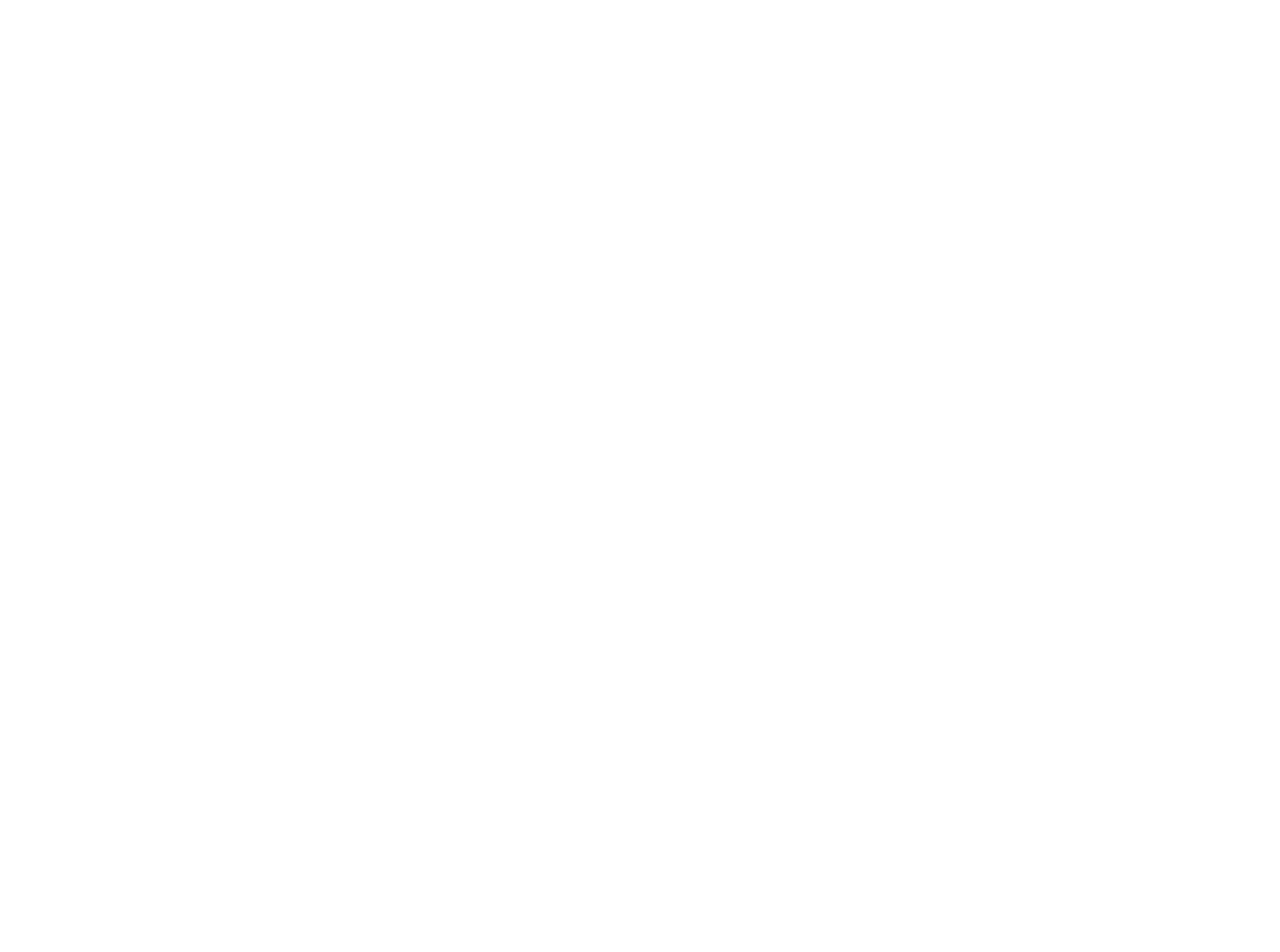
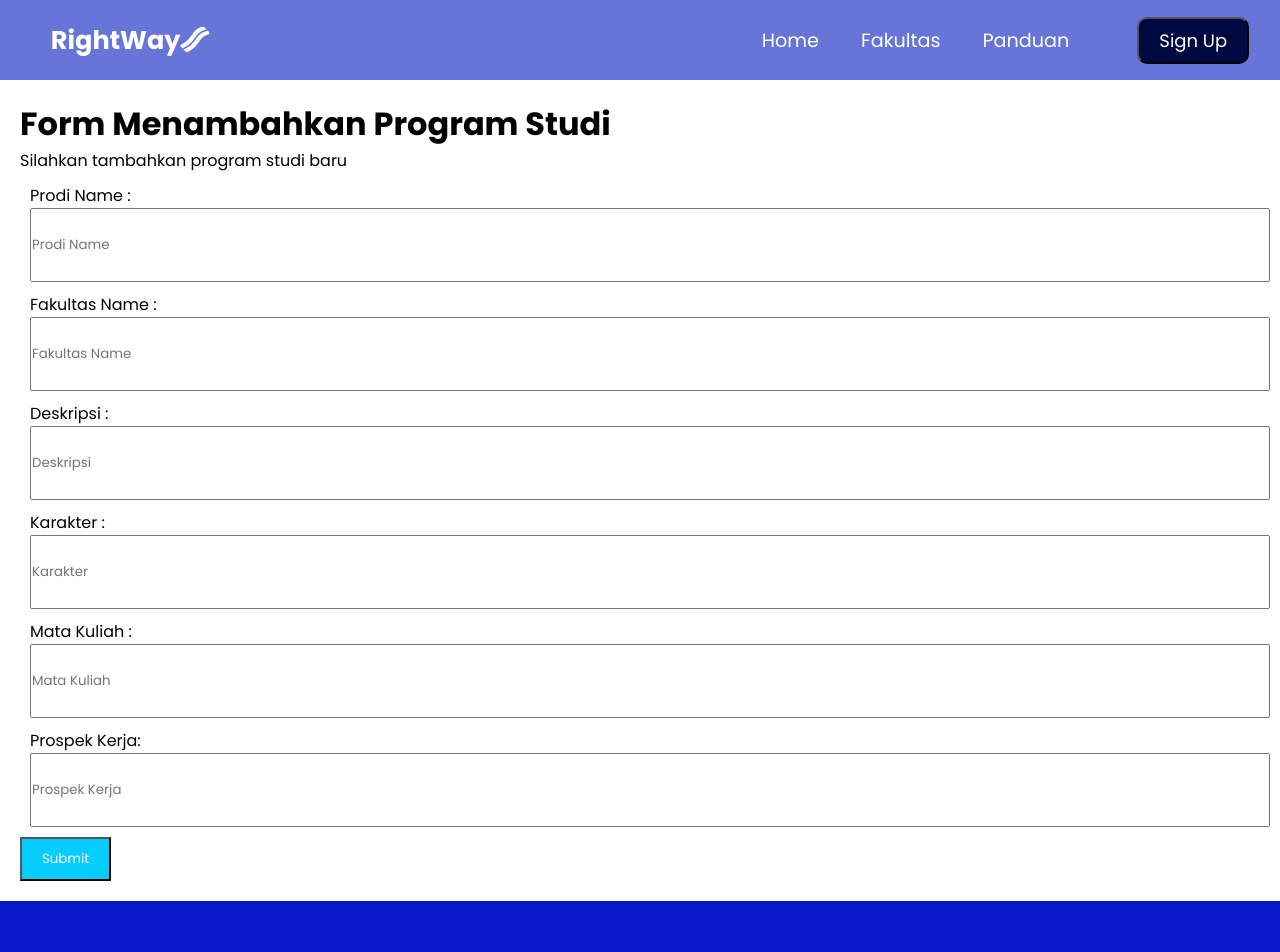
Before and after one commit to rg-km/final-project-engineering-45, a React (Create React App) app in the folder frontend/: page /create in a window 1280 px wide. Before the commit this address had no page. Shown: the top 952 px of the page. Before the commit the page ends 800 px from the top, so only its background shows below. Built offline with nearby package versions, Linux system fonts and the light colour scheme.

Commit message:
add create new prodi feature

```diff
--- a/frontend/src/App.js
+++ b/frontend/src/App.js
@@ -6,6 +6,7 @@
 import Prodi from "./content/prodi/Prodi";
 import ProdiDetail from "./content/prodiDetail/ProdiDetail";
 import Panduan from "./content/panduan/Panduan";
+import Create from './content/crud/create/Create';
 
 const App = () => {
 	return (
@@ -22,6 +23,7 @@
 			<Route path="panduan">
 				<Route index element={<Panduan />} />
 			</Route>
+			<Route path='/create' element={<Create/>} />
 		</Routes>
 	);
 };
--- /dev/null
+++ b/frontend/src/content/crud/create/Create.css
@@ -0,0 +1,30 @@
+.create-container {
+	margin: 20px;
+}
+
+.form-create {
+	display: flex;
+	flex-direction: column;
+	width: 100%;
+	margin: 10px;
+}
+
+.form-label {
+	padding-right: 20px;
+}
+
+.form-control {
+	height: 70px;
+}
+
+.btn-create {
+	background-color: #06CDFF;
+	padding: 10px 20px;
+	text-align: center;
+	color: #fff;
+}
+
+.btn-create:hover {
+	background-color: #FFCDCD;
+	color: #000;
+}
--- /dev/null
+++ b/frontend/src/content/crud/create/Create.js
@@ -0,0 +1,119 @@
+import React, { useState } from "react";
+import Navbar from "../../../component/navbar/navbar";
+import Footer from "../../../component/footer/footer";
+import axios from "axios";
+import "./Create.css";
+
+const Create = () => {
+    const [prodiname, setProdiname] = useState("");
+    const [fakultasname, setFakultasname] = useState("");
+    const [deskripsi, setDeskripsi] = useState("");
+    const [karakter, setKarakter] = useState("");
+    const [matakuliah, setMatakuliah] = useState("");
+    const [prospek, setProspek] = useState("");
+
+    const sendData = () => {
+        axios
+            .post("http://localhost:8080/api/prodi/add", {
+                prodi_name: prodiname,
+                fakultas_name: fakultasname,
+                deskripsi,
+                karakter,
+                mata_kuliah: matakuliah,
+                prospek,
+            })
+            .then(() => {
+                console.log("berhasil");
+            });
+    };
+
+    return (
+        <>
+            <Navbar />
+            <div className="create-container">
+                <div className="header-create">
+                    <h1>Form Menambahkan Program Studi</h1>
+                    <p>Silahkan tambahkan program studi baru</p>
+                </div>
+                <div className="form-create">
+                    <label htmlFor="prodiname" className="form-label">
+                        Prodi Name :{" "}
+                    </label>
+                    <input
+                        type="text"
+                        name="prodiname"
+                        onChange={(e) => setProdiname(e.target.value)}
+                        placeholder="Prodi Name"
+                        className="form-control"
+                    />
+                </div>
+                <div className="form-create">
+                    <label htmlFor="fakultasname" className="form-label">
+                        Fakultas Name :{" "}
+                    </label>
+                    <input
+                        type="text"
+                        name="fakultasname"
+                        onChange={(e) => setFakultasname(e.target.value)}
+                        placeholder="Fakultas Name"
+                        className="form-control"
+                    />
+                </div>
+                <div className="form-create">
+                    <label htmlFor="deskripsi" className="form-label">
+                        Deskripsi :{" "}
+                    </label>
+                    <input
+                        type="text"
+                        name="deskripsi"
+                        onChange={(e) => setDeskripsi(e.target.value)}
+                        placeholder="Deskripsi"
+                        className="form-control"
+                    />
+                </div>
+                <div className="form-create">
+                    <label htmlFor="karakter" className="form-label">
+                        Karakter :{" "}
+                    </label>
+                    <input
+                        type="text"
+                        name="karakter"
+                        onChange={(e) => setKarakter(e.target.value)}
+                        placeholder="Karakter"
+                        className="form-control"
+                    />
+                </div>
+                <div className="form-create">
+                    <label htmlFor="matakuliah" className="form-label">
+                        Mata Kuliah :{" "}
+                    </label>
+                    <input
+                        type="text"
+                        name="matakuliah"
+                        onChange={(e) => setMatakuliah(e.target.value)}
+                        placeholder="Mata Kuliah"
+                        className="form-control"
+                    />
+                </div>
+                <div className="form-create">
+                    <label htmlFor="prospek" className="form-label">
+                        Prospek Kerja:{" "}
+                    </label>
+                    <input
+                        type="text"
+                        name="prospek"
+                        onChange={(e) => setProspek(e.target.value)}
+                        placeholder="Prospek Kerja"
+                        className="form-control"
+                    />
+                </div>
+                <button type="submit" onClick={sendData} className="btn-create">
+                    Submit
+                </button>
+            </div>
+            <Footer />
+        </>
+    );
+};
+
+export default Create;
```
Also changed, not shown: 1 other file (tests, documents, lock files or other folders).
